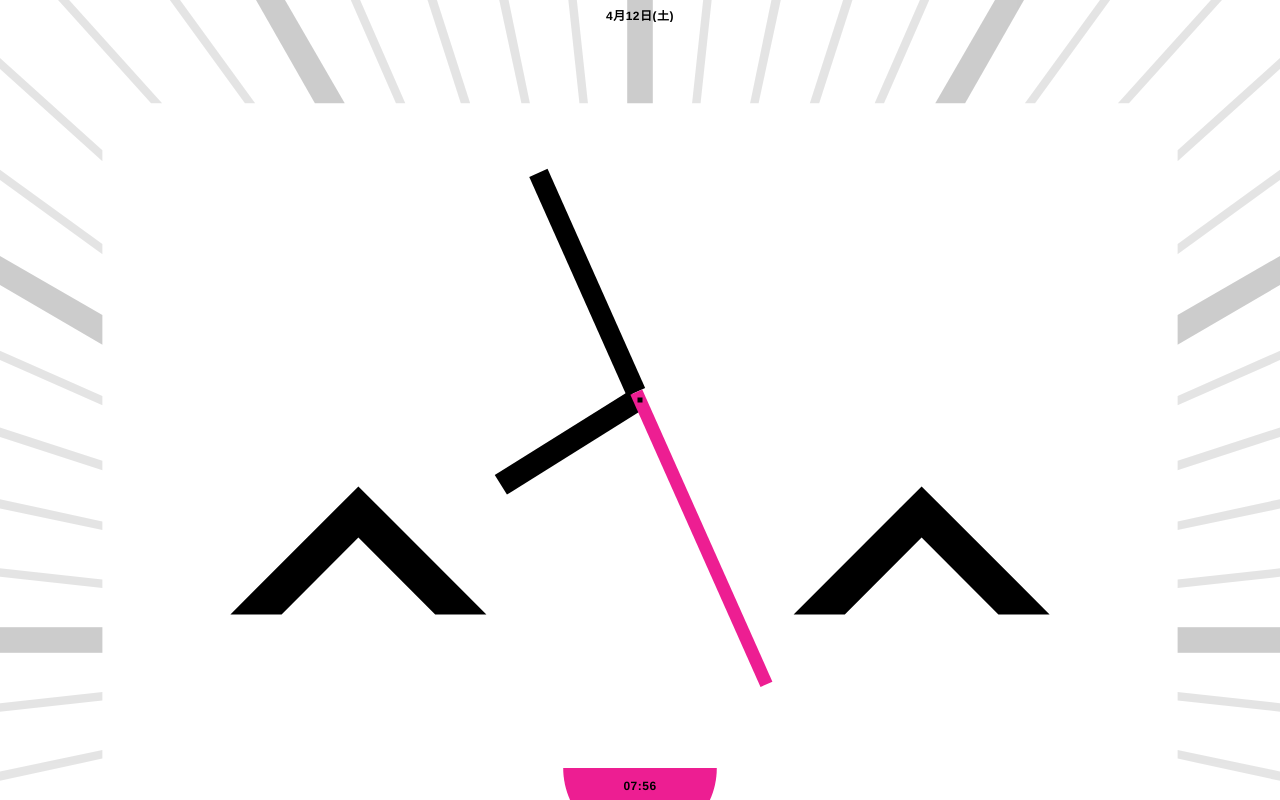
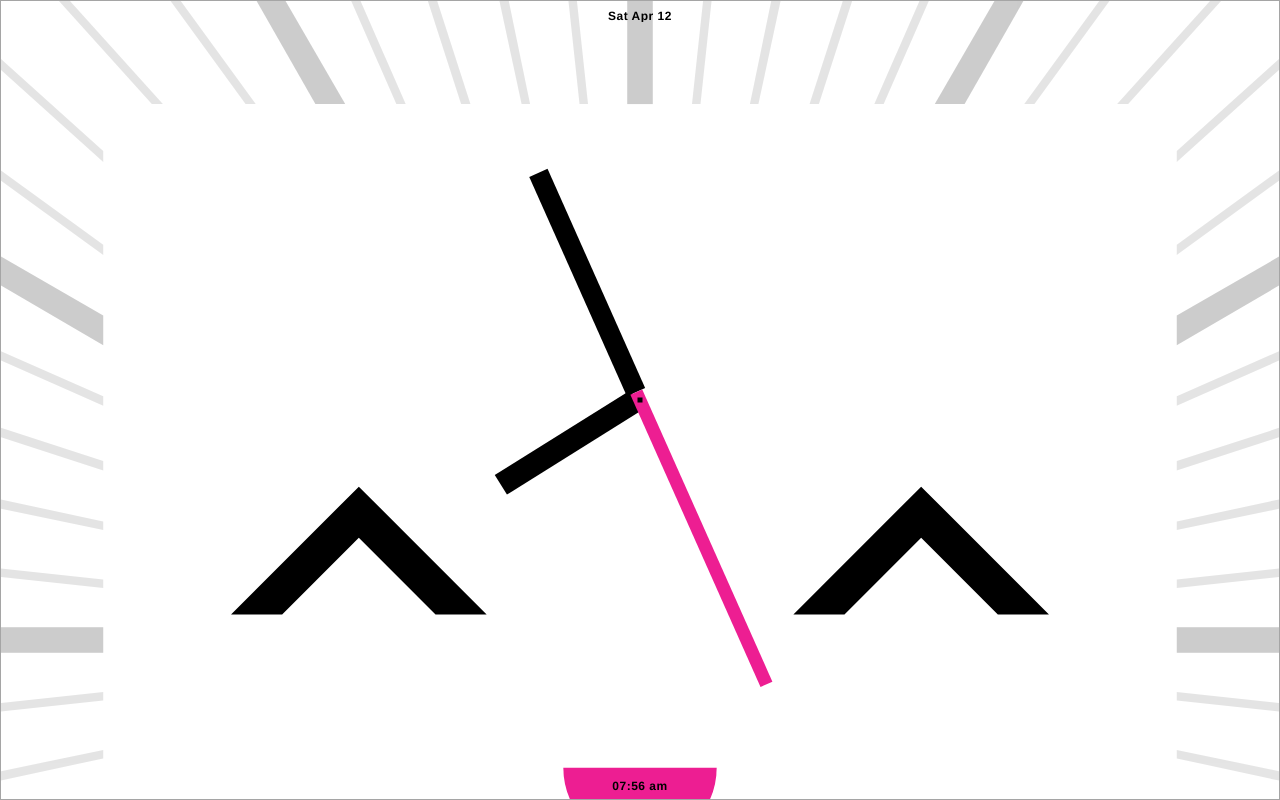
Before and after one commit to wepAweaome/clock, an Electron app: page index.html in a window 1280 px wide. Drawn offline with nearby package versions, Linux system fonts and the light colour scheme.

Commit message:
im not cool enough for military time

```diff
--- a/index.js
+++ b/index.js
@@ -21,7 +21,7 @@ setInterval(() => {
   second.style.transform = `rotate(${sec_rotation}deg)`;
 
   // digital
-  time = t.toLocaleTimeString("en-gb", { hour12: false, timeStyle: "short" });
+  time = t.toLocaleTimeString("en-gb", { hour12: true, timeStyle: "short" });
   document.querySelector("#digital-clock p").innerHTML = time;
 
   // date
@@ -29,9 +29,9 @@ setInterval(() => {
     month: "short",
     day: "numeric",
   };
-  const weekday = ["日", "月", "火", "水", "木", "金", "土"];
+  const weekday = ["Sun", "Mon", "Tue", "Wed", "Thu", "Fri", "Sat"];
   let day = weekday[t.getDay()];
-  date = t.toLocaleDateString("ja-JP", dateFormat);
-  let fullDate = `${date}(${day})`;
+  date = t.toLocaleDateString("en-us", dateFormat);
+  let fullDate = `${day} ${date}`;
   document.querySelector("#date-clock p").innerHTML = fullDate;
 }, 1000);
--- a/package.json
+++ b/package.json
@@ -39,6 +39,7 @@
   "dependencies": {
     "electron-context-menu": "^3.6.0",
     "electron-drag": "^2.0.0",
+    "package.json": "^2.0.1",
     "squirrel": "^1.0.0"
   }
 }
--- a/style.css
+++ b/style.css
@@ -7,7 +7,7 @@
   /* user-drag: none; */
   overflow: hidden;
 
-  font-family: system-ui, -apple-system, BlinkMacSystemFont, "Segoe UI", Roboto,
+  font-family: system-ui, Inter, -apple-system, BlinkMacSystemFont, "Segoe UI", Roboto,
     Oxygen, Ubuntu, Cantarell, "Open Sans", "Helvetica Neue", sans-serif;
 }
 
@@ -16,6 +16,8 @@ body {
   height: 100vh;
   /* width: 100px; height: 100px; */
   app-region: no-drag;
+
+  border: 1px solid #a5a5a5;
 }
 
 /* ======== */
```
Also changed, not shown: main.js (+8 -5 lines), 1 other file.
